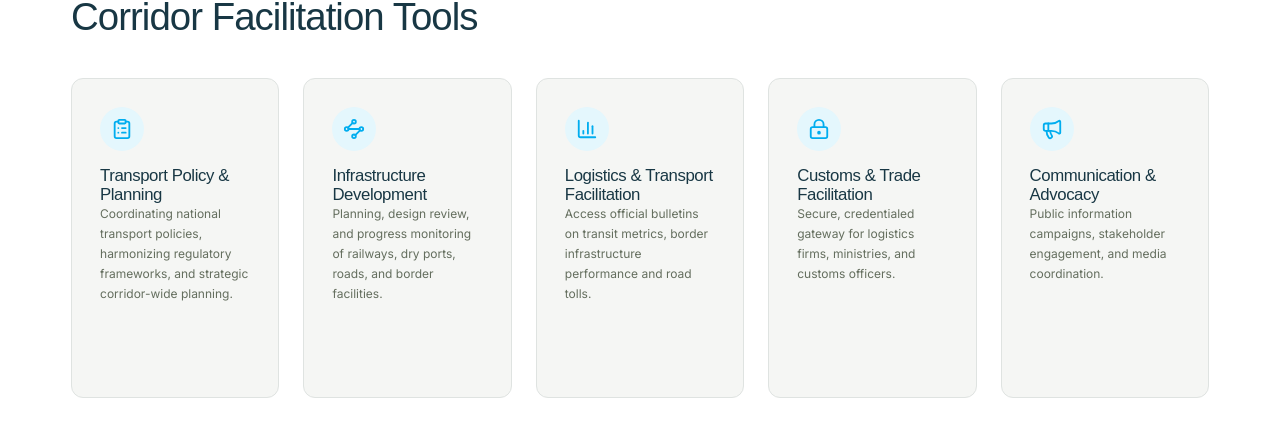
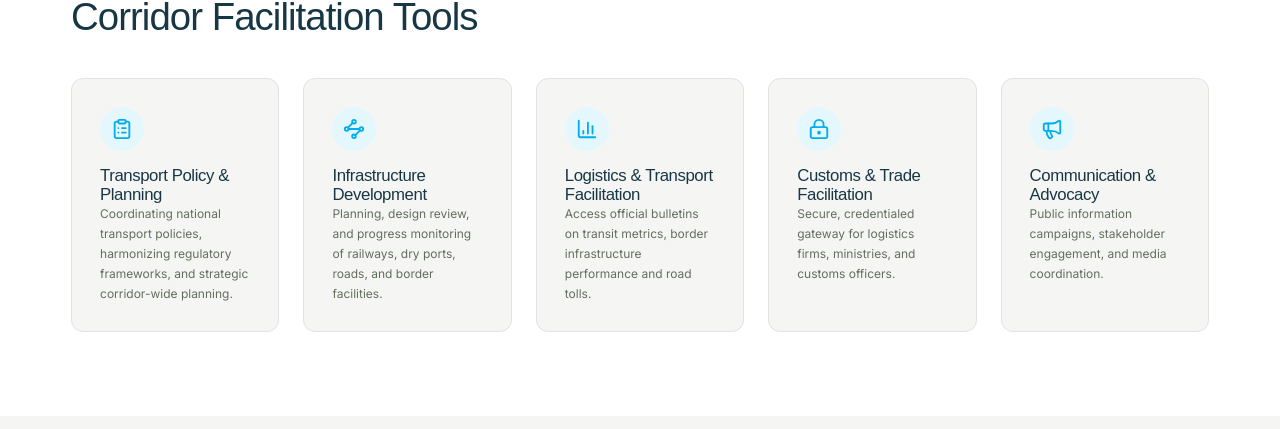
Before and after one commit to LoroD1222/cc, a Next.js app: page /portal in a window 1280 px wide. Shown: the part 523-952 px from the top of the page. Built offline with nearby package versions, Linux system fonts and the light colour scheme; a web font is replaced by a local one.

Commit message:
Refine portal and route spacing

```diff
--- a/src/app/globals.css
+++ b/src/app/globals.css
@@ -240,7 +240,7 @@ h3 { font-size: 1.25rem; }
 .route-mission { position: relative; min-height: 39rem; overflow: hidden; color: #fff; background: var(--deep); }
 .route-mission > img { object-fit: cover; object-position: center; }
 .route-mission-overlay { position: absolute; inset: 0; background: linear-gradient(90deg, rgb(13 64 86 / 92%) 0%, rgb(13 64 86 / 35%) 55%, transparent 100%); }
-.route-mission-copy { position: relative; z-index: 1; padding-top: 12rem; }
+.route-mission-copy { position: relative; z-index: 1; padding-top: 12rem; padding-bottom: 20px; }
 .route-mission h2 { max-width: 34rem; margin-bottom: 1.25rem; font-size: clamp(2.5rem, 4vw, 3.6rem); }
 .route-mission p { max-width: 30rem; color: rgb(255 255 255 / 75%); }
 .route-mission-copy .button { margin-top: 20px; }
@@ -393,11 +393,10 @@ h3 { font-size: 1.25rem; }
 .demo-submit p { margin: 0.75rem 0 0; color: var(--success); font-size: 0.75rem; }
 
 /* Portal */
-.service-card { min-height: 20rem; display: flex; flex-direction: column; padding: 1.75rem; border: 1px solid var(--border); border-radius: var(--radius); background: var(--muted); }
+.service-card { display: flex; flex-direction: column; padding: 1.75rem; border: 1px solid var(--border); border-radius: var(--radius); background: var(--muted); }
 .service-card > span { width: 2.75rem; height: 2.75rem; display: grid; place-items: center; margin-bottom: 1rem; border-radius: 50%; color: var(--cyan); background: #e4f7fd; }
 .service-card h3 { font-size: 1.05rem; }
 .service-card p { color: var(--body); font-size: 0.75rem; }
-.service-card button { margin-top: auto; align-self: start; padding: 0; border: 0; color: var(--cyan); background: transparent; font-size: 0.75rem; font-weight: 750; }
 .diagnostics-grid { display: grid; grid-template-columns: 1.6fr 0.9fr; gap: 3rem; }
 .query-form { background: #fff; }
 .query-form .field:last-child { grid-column: 1 / -1; }
```
